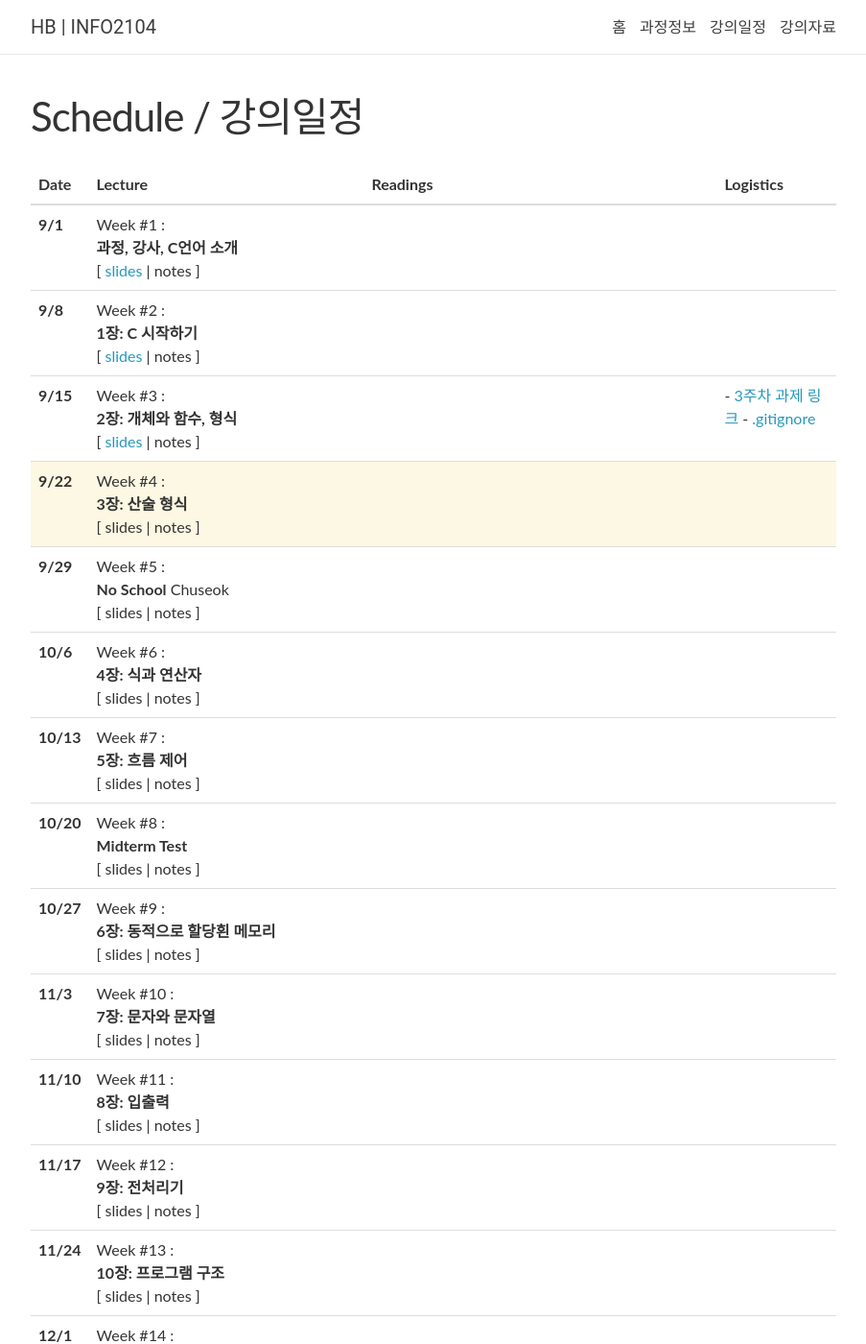
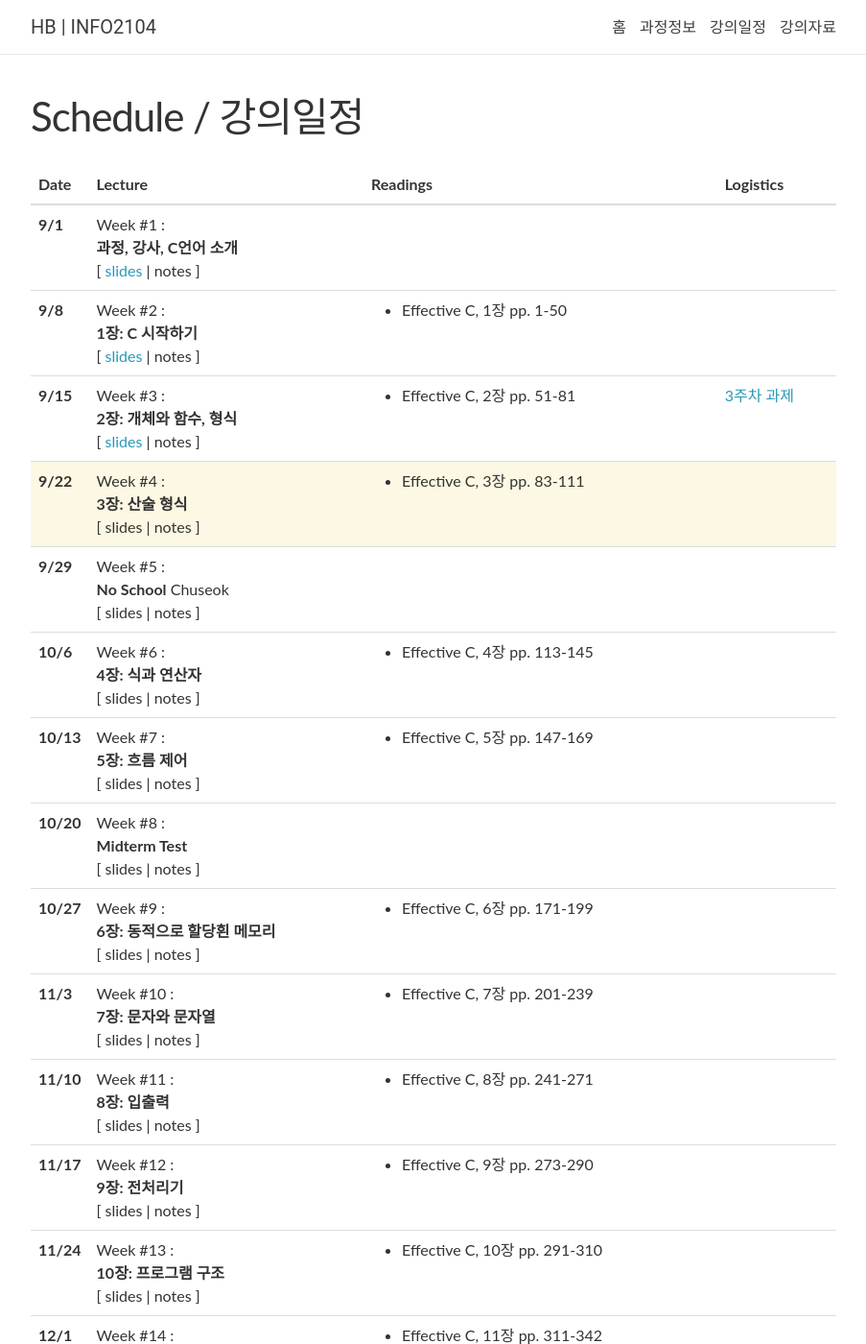
Before and after one commit to 2023-aaronkr/hb-c, a Jekyll site: the page built from _pages/lectures.md, in a window 1280 px wide and 1400 px high. Shown: the whole window at 96% size, without its empty margins (188-1091 px from the left). Built offline with Jekyll 4.4.1, drawn with Linux system fonts in a browser that asks for light colours; nearby versions of some CDN libraries; comment, search, counter and statistics services are not loaded.

Commit message:
Update lectures.yml

```diff
--- a/_data/lectures.yml
+++ b/_data/lectures.yml
@@ -11,7 +11,7 @@
   title: >
     <strong>1장: C 시작하기</strong>
   slides: "https://docs.google.com/presentation/d/1QJSRsi_EfGGg5VXD3RJNvrNu-PPicD0FI_Hso7LUTZw/edit?usp=sharing"
-  readings:
+  readings: Effective C, 1장 pp. 1-50
   logistics:
 
 - date: 9/15
@@ -19,17 +19,16 @@
   title: >
     <strong>2장: 개체와 함수, 형식</strong>
   slides: "https://docs.google.com/presentation/d/1Lc9PPqllqBKdVkJpFgYEStOzMvSfbHkxbD-Qcs8YPA0/edit?usp=sharing"
-  readings:
+  readings: Effective C, 2장 pp. 51-81
   logistics: >
-    - <a href="https://classroom.github.com/a/jIHGvihm">3주차 과제 링크</a>
-    - <a href="https://raw.githubusercontent.com/2023-aaronkr/week-3-data-types-jekkilekki/main/.gitignore?token=GHSAT0AAAAAACHTVMYOQ7H66AEBITJ6VSQ2ZID63EQ">.gitignore</a>
+    <a href="https://classroom.github.com/a/jIHGvihm">3주차 과제</a>
 
 - date: 9/22
   week: 4
   title: >
     <strong>3장: 산술 형식</strong>
   slides:
-  readings:
+  readings: Effective C, 3장 pp. 83-111
   logistics:
 
 - date: 9/29
@@ -45,7 +44,7 @@
   title: >
     <strong>4장: 식과 연산자</strong>
   slides:
-  readings:
+  readings: Effective C, 4장 pp. 113-145
   logistics:
 
 - date: 10/13
@@ -53,7 +52,7 @@
   title: >
     <strong>5장: 흐름 제어</strong>
   slides:
-  readings:
+  readings: Effective C, 5장 pp. 147-169
   logistics:
 
 - date: 10/20
@@ -66,7 +65,7 @@
   title: >
     <strong>6장: 동적으로 할당횐 메모리</strong>
   slides:
-  readings:
+  readings: Effective C, 6장 pp. 171-199
   logistics:
 
 - date: 11/3
@@ -74,7 +73,7 @@
   title: >
     <strong>7장: 문자와 문자열</strong>
   slides:
-  readings:
+  readings: Effective C, 7장 pp. 201-239
   logistics:
 
 - date: 11/10
@@ -82,7 +81,7 @@
   title: >
     <strong>8장: 입출력</strong>
   slides:
-  readings:
+  readings: Effective C, 8장 pp. 241-271
   logistics:
 
 - date: 11/17
@@ -90,7 +89,7 @@
   title: >
     <strong>9장: 전처리기</strong>
   slides:
-  readings:
+  readings: Effective C, 9장 pp. 273-290
   logistics:
 
 - date: 11/24
@@ -98,7 +97,7 @@
   title: >
     <strong>10장: 프로그램 구조</strong>
   slides:
-  readings:
+  readings: Effective C, 10장 pp. 291-310
   logistics:
 
 - date: 12/1
@@ -106,7 +105,7 @@
   title: >
     <strong>11장: 디버깅과 테스트, 분석</strong>
   slides:
-  readings:
+  readings: Effective C, 11장 pp. 311-342
   logistics:
 
 - date: 12/8
```
